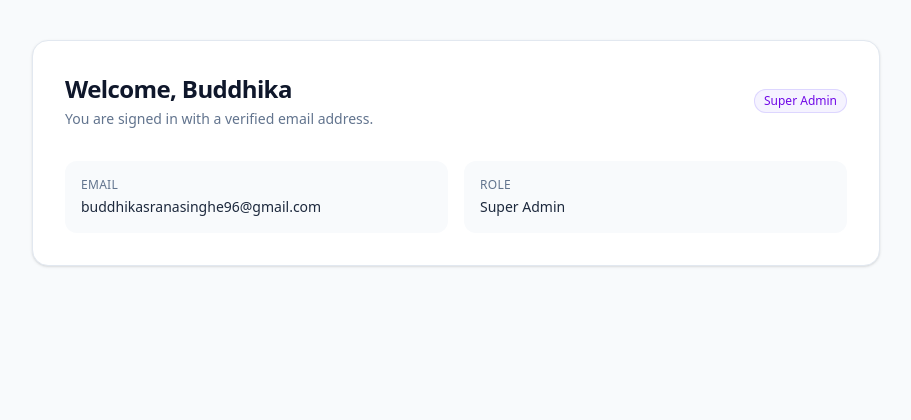
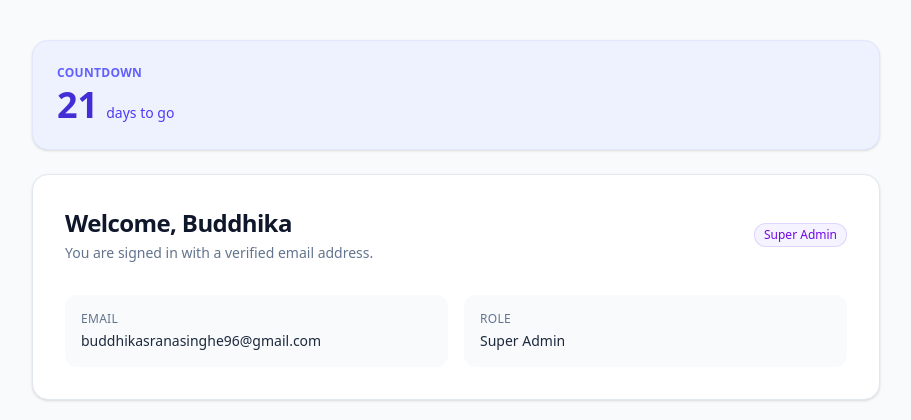
Before and after one commit to buddhikasranasinghe/Gathering-Registration, a Laravel app: page /home in a window 1280 px wide. Shown: the part 65-485 px from the top of the page, without its empty margins (184-1095 px from the left). Run offline with Laravel 12, Linux system fonts and the light colour scheme; a user stored in the database is signed in; data comes from the database, SQL or seed files in the repository; style sheets or scripts are compiled from the project's sources; parts of the project's set-up code (start-up, migrations or seed data) failed here and were passed over.

Commit message:
Countdown

```diff
--- /dev/null
+++ b/app/Foundation/Support/FunctionCountdown.php
@@ -0,0 +1,39 @@
+<?php
+
+declare(strict_types=1);
+
+namespace App\Foundation\Support;
+
+use Carbon\CarbonImmutable;
+
+final readonly class FunctionCountdown
+{
+    private CarbonImmutable $targetDate;
+
+    public function __construct(CarbonImmutable $targetDate)
+    {
+        $this->targetDate = $targetDate->startOfDay();
+    }
+
+    public static function fromConfig(): self
+    {
+        return new self(
+            CarbonImmutable::parse((string) config('gathering.function_date')),
+        );
+    }
+
+    public function remainingDays(): int
+    {
+        return (int) CarbonImmutable::today()->diffInDays($this->targetDate, false);
+    }
+
+    public function isToday(): bool
+    {
+        return $this->remainingDays() === 0;
+    }
+
+    public function hasPassed(): bool
+    {
+        return $this->remainingDays() < 0;
+    }
+}
--- a/app/Identity/IO/Http/Controllers/HomeController.php
+++ b/app/Identity/IO/Http/Controllers/HomeController.php
@@ -5,6 +5,7 @@ declare(strict_types=1);
 namespace App\Identity\IO\Http\Controllers;
 
 use App\Foundation\IO\Http\Controllers\Controller;
+use App\Foundation\Support\FunctionCountdown;
 use Illuminate\View\View;
 
 class HomeController extends Controller
@@ -14,6 +15,8 @@ class HomeController extends Controller
      */
     public function __invoke(): View
     {
-        return view('home');
+        return view('home', [
+            'countdown' => FunctionCountdown::fromConfig(),
+        ]);
     }
 }
--- /dev/null
+++ b/config/gathering.php
@@ -0,0 +1,19 @@
+<?php
+
+declare(strict_types=1);
+
+return [
+
+    /*
+    |--------------------------------------------------------------------------
+    | Function Date
+    |--------------------------------------------------------------------------
+    |
+    | The day the gathering takes place. Every signed-in user sees a countdown
+    | of the remaining days on their dashboard.
+    |
+    */
+
+    'function_date' => env('FUNCTION_DATE', '2026-12-12'),
+
+];
--- a/resources/views/home.blade.php
+++ b/resources/views/home.blade.php
@@ -1,4 +1,19 @@
 <x-layouts.app title="Home">
+    <div class="mb-6 rounded-2xl border border-indigo-100 bg-indigo-50 p-6 shadow-sm">
+        <p class="text-xs font-semibold uppercase tracking-wide text-indigo-500">Countdown</p>
+
+        @if ($countdown->hasPassed())
+            <p class="mt-1 text-lg font-medium text-indigo-900">The function has passed.</p>
+        @elseif ($countdown->isToday())
+            <p class="mt-1 text-lg font-medium text-indigo-900">The function is today.</p>
+        @else
+            <p class="mt-1 flex items-baseline gap-2">
+                <span class="text-4xl font-bold tabular-nums text-indigo-700">{{ $countdown->remainingDays() }}</span>
+                <span class="text-sm font-medium text-indigo-600">{{ $countdown->remainingDays() === 1 ? 'day to go' : 'days to go' }}</span>
+            </p>
+        @endif
+    </div>
+
     <div class="rounded-2xl border border-slate-200 bg-white p-8 shadow-sm">
         <div class="flex flex-wrap items-center justify-between gap-3">
             <div>
```
Also changed, not shown: tests/Feature/HomeTest.php (+40 -0 lines), 1 other file.
